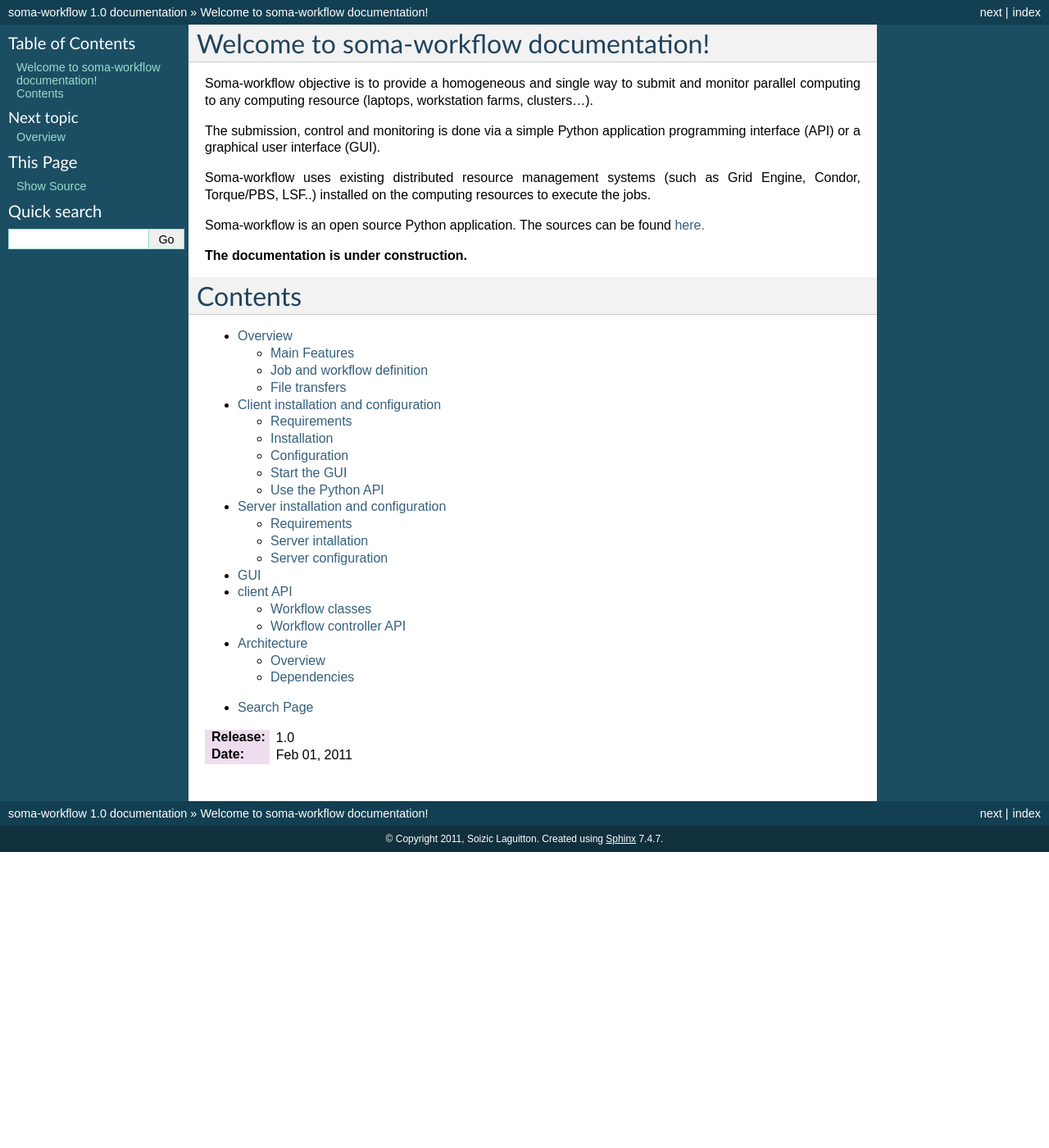
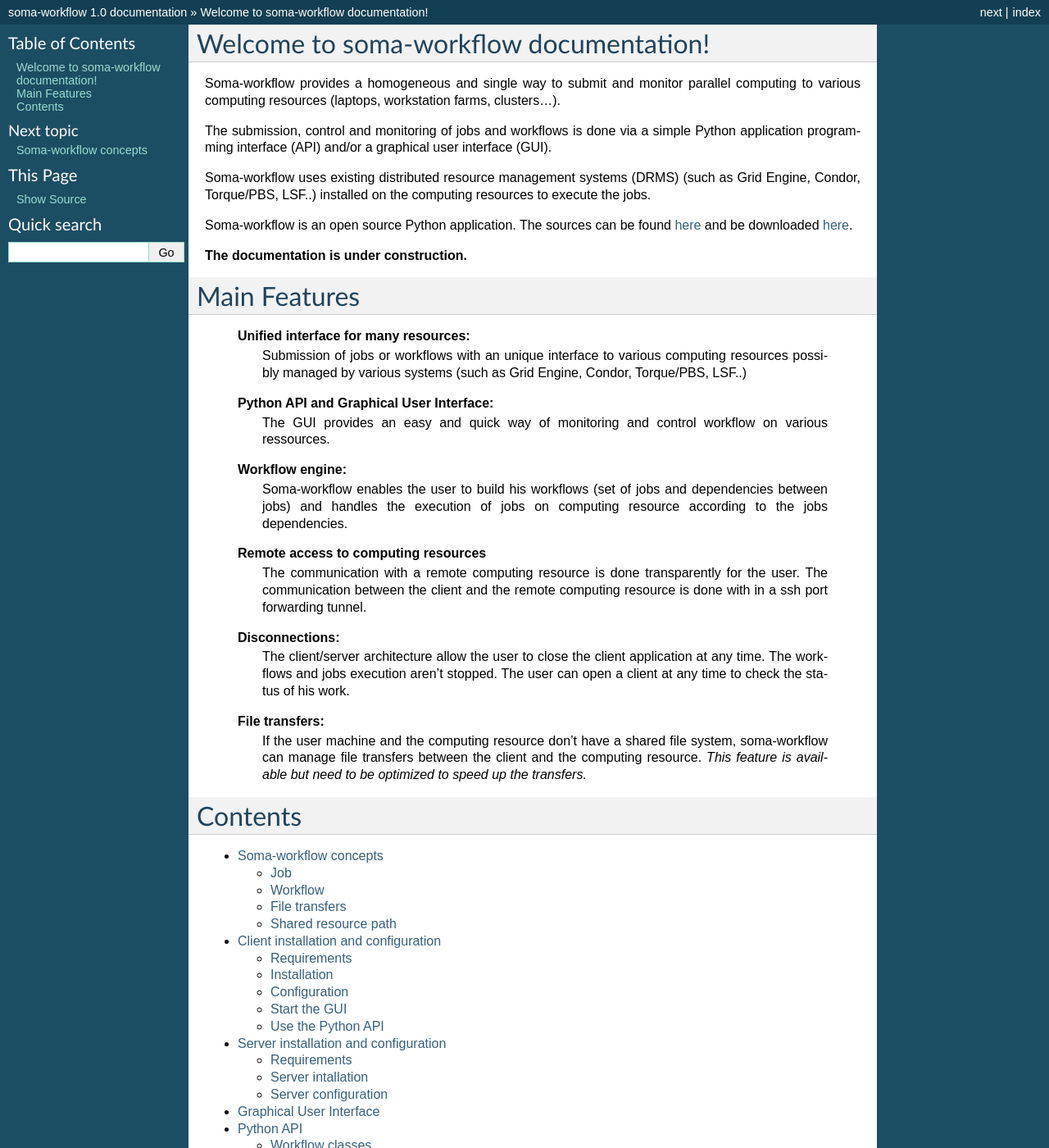
Before and after one commit to populse/soma-workflow, a Sphinx documentation site: the page built from doc/source/index.txt, in a window 1280 px wide and 1400 px high. Shown: the whole window at 82% size. Built offline with Sphinx 7.4.7, drawn with Linux system fonts in a browser that asks for light colours.

Commit message:
doc: wip

```diff
--- a/doc/source/client_API.txt
+++ b/doc/source/client_API.txt
@@ -1,7 +1,7 @@
 .. _client_api:
 
 ==========
-client API
+Python API
 ==========
 
 The client classes are in the module: soma.workflow.client
--- a/doc/source/gui.txt
+++ b/doc/source/gui.txt
@@ -1,7 +1,7 @@
 .. _gui:
 
-===
-GUI
-===
+========================
+Graphical User Interface
+========================
 
 .. image:: images/gui_overview.*
--- a/doc/source/index.txt
+++ b/doc/source/index.txt
@@ -6,21 +6,57 @@
 Welcome to soma-workflow documentation!
 =======================================
 
-Soma-workflow objective is to provide a homogeneous and single way to submit
-and monitor parallel computing to any computing resource (laptops,
-workstation farms, clusters...).
+Soma-workflow provides a homogeneous and single way to submit and monitor
+parallel computing to various computing resources (laptops, workstation farms, clusters...).
 
-The submission, control and monitoring is done via a simple Python application
-programming interface (API) or a graphical user interface (GUI).
+The submission, control and monitoring of jobs and workflows is done via a
+simple Python application programming interface (API) and/or a graphical user
+interface (GUI).
 
-Soma-workflow uses existing distributed resource management systems (such as
-Grid Engine, Condor, Torque/PBS, LSF..) installed on the computing resources to
-execute the jobs.
+Soma-workflow uses existing distributed resource management systems (DRMS) (such
+as Grid Engine, Condor, Torque/PBS, LSF..) installed on the computing resources
+to execute the jobs.
 
 Soma-workflow is an open source Python application.
-The sources can be found `here. <https://brainvisa:Soma2009@bioproj.extra.cea.fr/redmine/projects/brainvisa-soma/repository/show/soma-workflow/trunk>`_
+The sources can be found `here <https://brainvisa:Soma2009@bioproj.extra.cea.fr/redmine/projects/brainvisa-soma/repository/show/soma-workflow/trunk>`_ and be downloaded `here <ttps://brainvisa:Soma2009@bioproj.extra.cea.fr/neurosvn/brainvisa/soma/soma-workflow/trunk>`_.
+
 
 **The documentation is under construction.**
+
+
+Main Features
+=============
+
+  **Unified interface for many resources:**
+    Submission of jobs or workflows with an unique interface to various
+    computing resources possibly managed by various systems (such as Grid
+    Engine, Condor, Torque/PBS, LSF..)
+
+  **Python API and Graphical User Interface:**
+    The GUI provides an easy and quick way of monitoring and control workflow on
+    various ressources.
+
+  **Workflow engine:**
+    Soma-workflow enables the user to build his workflows (set of jobs and
+    dependencies between jobs) and handles the execution of jobs on computing
+    resource according to the jobs dependencies.
+
+  **Remote access to computing resources**
+    The communication with a remote computing resource is done transparently for
+    the user. The communication between the client and the remote computing
+    resource is done with in a ssh port forwarding tunnel.
+
+  **Disconnections:**
+    The client/server architecture allow the user to close the client
+    application at any time. The workflows and jobs execution aren't stopped.
+    The user can open a client at any time to check the status of his
+    work.
+
+  **File transfers:**
+    If the user machine and the computing resource don't have a shared file
+    system, soma-workflow can manage file transfers between the client and the
+    computing resource. *This feature is available but need to be optimized to
+    speed up the transfers.*
 
 
 Contents
```
Also changed, not shown: doc/source/overview.txt (+19 -30 lines).
